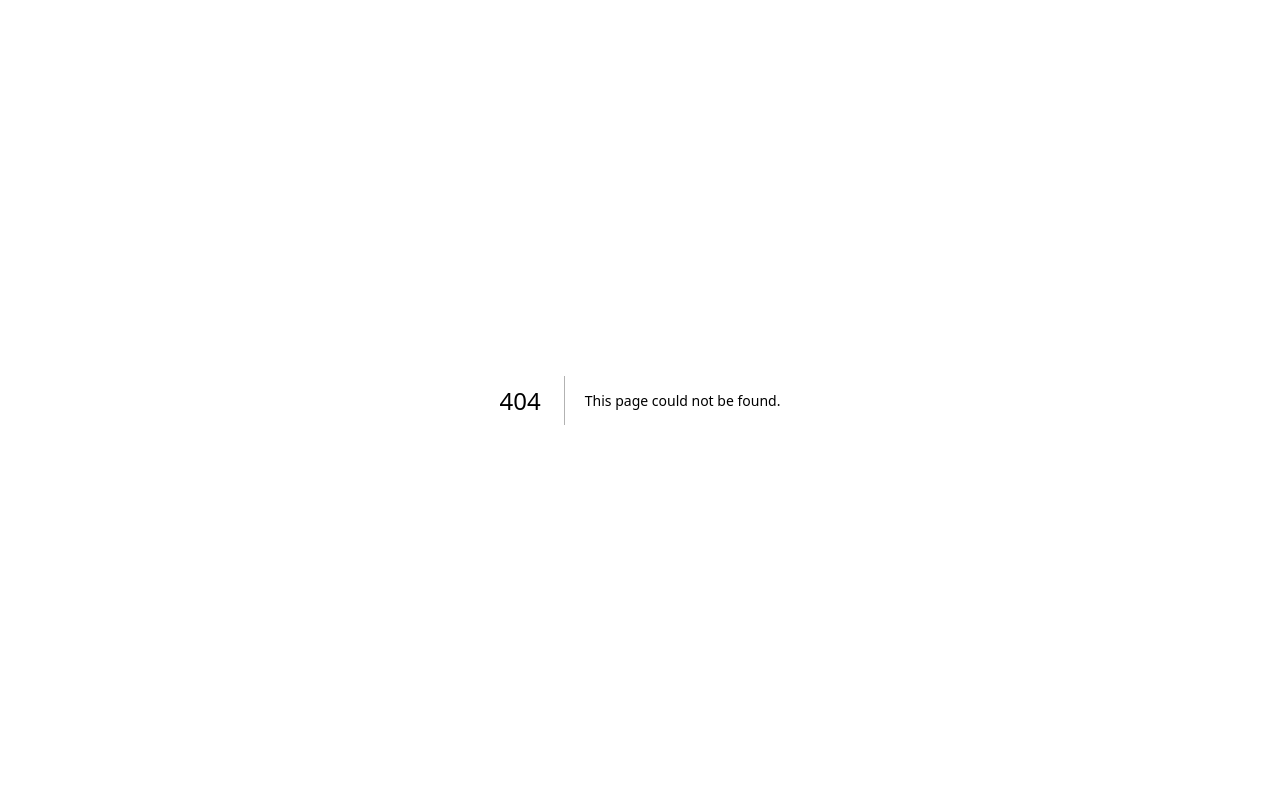
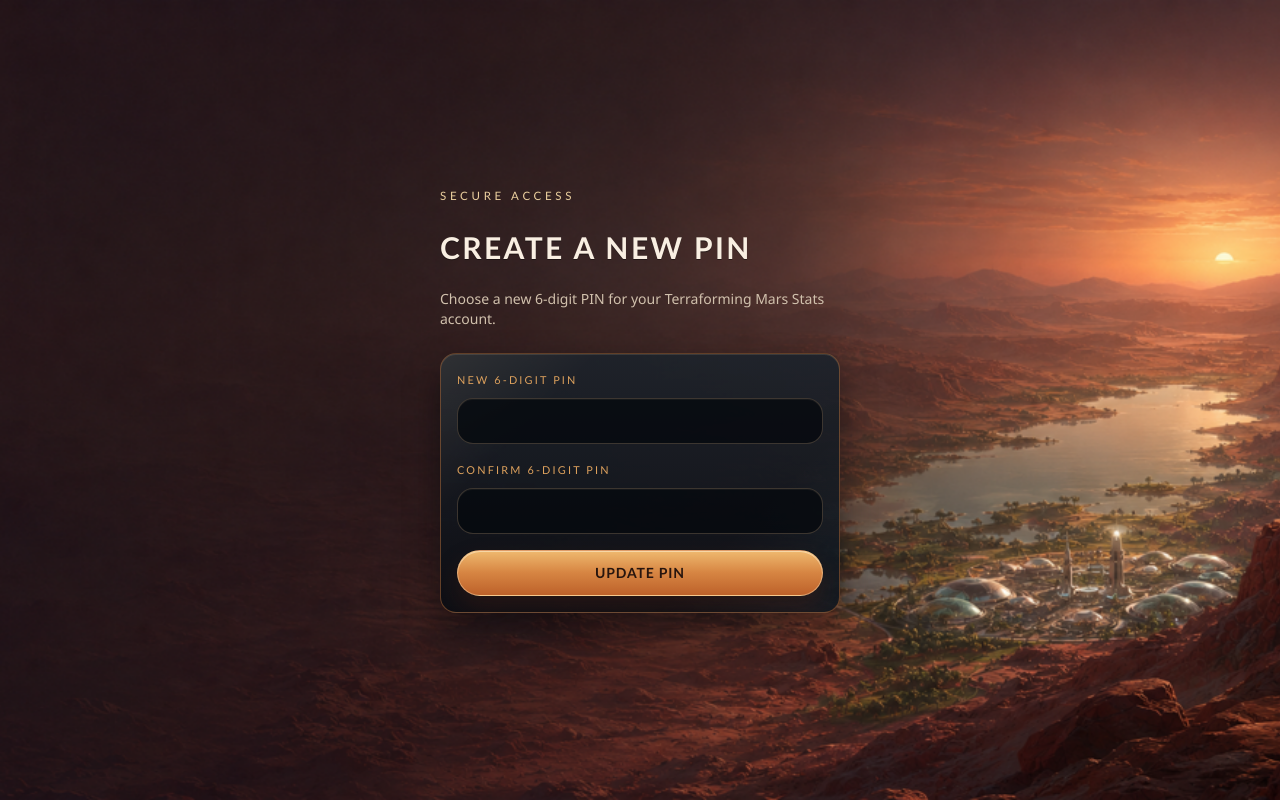
Before and after one commit to Fochizzy/terraforming-mars-stats, a Next.js app: page /reset-pin in a window 1280 px wide. Before the commit this address had no page. Built offline with nearby package versions, Linux system fonts and the light colour scheme.

Commit message:
Add Supabase email confirmation and PIN recovery
Add registered-email authentication with six-digit PINs, recovery handling for PKCE and hash-token links, forced reset support for existing users, and Supabase migration fixes.

```diff
--- a/src/app/(auth)/login/page.tsx
+++ b/src/app/(auth)/login/page.tsx
@@ -15,8 +15,7 @@ export default async function LoginPage({
         <p className="tm-display-eyebrow">Mission Access</p>
         <h1 className="tm-display-title text-3xl font-bold">Join Your Group</h1>
         <p className="tm-body-copy text-sm">
-          Sign in with your username and 4-digit PIN, or create an account
-          with your full name.
+          Sign in with your registered email and 6-digit PIN, or create a confirmed account with your full name and username.
         </p>
         <LoginForm nextPath={nextPath} />
       </section>
--- /dev/null
+++ b/src/app/(auth)/reset-pin/page.tsx
@@ -0,0 +1,16 @@
+import { ResetPinForm } from '@/features/auth/reset-pin-form';
+
+export default function ResetPinPage() {
+  return (
+    <main className="tm-app-shell">
+      <section className="mx-auto flex min-h-screen max-w-md flex-col justify-center gap-6 px-6 py-12 text-stone-100">
+        <p className="tm-display-eyebrow">Secure Access</p>
+        <h1 className="tm-display-title text-3xl font-bold">Create a New PIN</h1>
+        <p className="tm-body-copy text-sm">
+          Choose a new 6-digit PIN for your Terraforming Mars Stats account.
+        </p>
+        <ResetPinForm />
+      </section>
+    </main>
+  );
+}
--- a/src/app/layout.tsx
+++ b/src/app/layout.tsx
@@ -1,4 +1,5 @@
 import type { Metadata } from 'next';
+import { RecoveryHashRedirect } from '@/features/auth/recovery-hash-redirect';
 import './globals.css';
 
 export const metadata: Metadata = {
@@ -11,7 +12,10 @@ export default function RootLayout({
 }: Readonly<{ children: React.ReactNode }>) {
   return (
     <html lang="en">
-      <body>{children}</body>
+      <body>
+        <RecoveryHashRedirect />
+        {children}
+      </body>
     </html>
   );
 }
--- /dev/null
+++ b/src/features/auth/forgot-pin-form.tsx
@@ -0,0 +1,36 @@
+'use client';
+
+import { useState } from 'react';
+import { createSupabaseBrowserClient } from '@/lib/supabase/browser';
+import { buildAuthCallbackUrl } from './build-auth-callback-url';
+import { emailSchema } from './username-auth';
+
+export function ForgotPinForm() {
+  const [email, setEmail] = useState('');
+  const [message, setMessage] = useState('');
+  const [isError, setIsError] = useState(false);
+  const [isSubmitting, setIsSubmitting] = useState(false);
+
+  async function onSubmit(event: React.FormEvent<HTMLFormElement>) {
+    event.preventDefault();
+    setIsSubmitting(true);
+    setMessage('');
+    setIsError(false);
+
+    try {
+      const parsedEmail = emailSchema.parse(email);
+      const supabase = createSupabaseBrowserClient();
+      const redirectTo = buildAuthCallbackUrl(
+        window.location.origin,
+        '/reset-pin',
+      );
+      const { error } = await supabase.auth.resetPasswordForEmail(parsedEmail, {
+        redirectTo,
+      });
+
+      if (error) {
+        throw error;
+      }
+
+      setMessage('Check your email for a secure PIN reset link.');
+    } catch (error) {
--- a/src/features/auth/login-form.tsx
+++ b/src/features/auth/login-form.tsx
@@ -2,11 +2,12 @@
 
 import { useState } from 'react';
 import { createSupabaseBrowserClient } from '@/lib/supabase/browser';
+import { buildAuthCallbackUrl } from './build-auth-callback-url';
 import {
-  buildSyntheticAuthEmail,
-  normalizeUsername,
+  emailSchema,
   pinSchema,
   signupFullNameSchema,
+  signupUsernameSchema,
 } from './username-auth';
 
 type AuthMode = 'sign-in' | 'sign-up';
@@ -14,78 +15,80 @@ type AuthMode = 'sign-in' | 'sign-up';
 export function LoginForm({ nextPath = '/log-game/import' }: { nextPath?: string }) {
   const [mode, setMode] = useState<AuthMode>('sign-in');
   const [fullName, setFullName] = useState('');
+  const [username, setUsername] = useState('');
+  const [email, setEmail] = useState('');
   const [pin, setPin] = useState('');
+  const [isSubmitting, setIsSubmitting] = useState(false);
   const [status, setStatus] = useState<{
     message: string;
-    state: 'error' | 'idle';
-  }>({
-    message: '',
-    state: 'idle',
-  });
-  const [username, setUsername] = useState('');
+    state: 'error' | 'idle' | 'success';
+  }>({ message: '', state: 'idle' });
 
   async function onSubmit(event: React.FormEvent<HTMLFormElement>) {
     event.preventDefault();
-
     setStatus({ message: '', state: 'idle' });
+    setIsSubmitting(true);
 
     try {
-      const normalizedUsername = normalizeUsername(username);
-      const parsedPin = pinSchema.parse(pin);
       const supabase = createSupabaseBrowserClient();
+      const parsedEmail = emailSchema.parse(email);
 
       if (mode === 'sign-in') {
-        const { error } = await supabase.auth.signInWithPassword({
-          email: buildSyntheticAuthEmail(normalizedUsername),
+        const parsedPin = pinSchema.parse(pin);
+        const { data, error } = await supabase.auth.signInWithPassword({
+          email: parsedEmail,
           password: parsedPin,
         });
 
-        if (error) {
+        if (error || !data.user) {
           setStatus({
-            message: 'Unknown username or incorrect PIN.',
+            message: 'The email address or 6-digit PIN was not recognized.',
             state: 'error',
           });
           return;
         }
 
-        window.location.assign(nextPath);
+        const { data: profile } = await supabase
+          .from('user_profiles')
+          .select('credential_reset_required')
+          .eq('user_id', data.user.id)
+          .maybeSingle();
+
+        window.location.assign(
+          profile?.credential_reset_required ? '/reset-pin' : nextPath,
+        );
         return;
       }
 
       const parsedFullName = signupFullNameSchema.parse(fullName);
+      const parsedUsername = signupUsernameSchema.parse(username);
+      const parsedPin = pinSchema.parse(pin);
+      const emailRedirectTo = buildAuthCallbackUrl(window.location.origin, nextPath);
+
       const { data, error } = await supabase.auth.signUp({
-        email: buildSyntheticAuthEmail(normalizedUsername),
+        email: parsedEmail,
         options: {
           data: {
             full_name: parsedFullName,
+            username: parsedUsername,
           },
+          emailRedirectTo,
         },
         password: parsedPin,
       });
 
       if (error || !data.user) {
         setStatus({
-          message: 'That username is unavailable right now.',
+          message: error?.message ?? 'Could not create that account.',
           state: 'error',
         });
         return;
       }
 
-      const { error: profileError } = await supabase.from('user_profiles').insert({
-        full_name: parsedFullName,
-        user_id: data.user.id,
-        username: normalizedUsername,
+      setStatus({
+        message: `Confirmation sent to ${parsedEmail}. Open the email to activate your account.`,
+        state: 'success',
       });
-
-      if (profileError) {
-        setStatus({
-          message: 'Could not finish creating that account.',
-          state: 'error',
-        });
-        return;
-      }
-
-      window.location.assign(nextPath);
     } catch (error) {
       setStatus({
         message:
@@ -94,6 +97,8 @@ export function LoginForm({ nextPath = '/log-game/import' }: { nextPath?: string
             : 'Could not complete authentication right now.',
         state: 'error',
       });
+    } finally {
+      setIsSubmitting(false);
     }
   }
 
@@ -104,26 +109,35 @@ export function LoginForm({ nextPath = '/log-game/import' }: { nextPath?: string
           className={
             mode === 'sign-in' ? 'tm-button-primary flex-1' : 'tm-button-secondary flex-1'
           }
-          onClick={() => setMode('sign-in')}
+          onClick={() => {
+            setMode('sign-in');
+            setStatus({ message: '', state: 'idle' });
+          }}
           type="button"
         >
-          Use Sign In
+          Sign In
         </button>
         <button
           className={
             mode === 'sign-up' ? 'tm-button-primary flex-1' : 'tm-button-secondary flex-1'
           }
-          onClick={() => setMode('sign-up')}
+          onClick={() => {
+            setMode('sign-up');
+            setStatus({ message: '', state: 'idle' });
+          }}
           type="button"
         >
-          Use Create Account
+          Create Account
         </button>
       </div>
+
       {mode === 'sign-up' ? (
+        <>
           <label className="flex flex-col gap-2 text-sm">
             <span className="tm-data-label">Full Name</span>
             <input
               aria-label="Full Name"
+              autoComplete="name"
               className="tm-input"
               onChange={(event) => setFullName(event.target.value)}
               placeholder="First Name Last Name"
@@ -132,7 +146,6 @@ export function LoginForm({ nextPath = '/log-game/import' }: { nextPath?: string
               value={fullName}
             />
           </label>
-      ) : null}
           <label className="flex flex-col gap-2 text-sm">
             <span className="tm-data-label">Username</span>
             <input
@@ -147,25 +160,58 @@ export function LoginForm({ nextPath = '/log-game/import' }: { nextPath?: string
               value={username}
             />
           </label>
+        </>
+      ) : null}
+
       <label className="flex flex-col gap-2 text-sm">
-        <span className="tm-data-label">4-Digit PIN</span>
+        <span className="tm-data-label">Email</span>
         <input
-          aria-label="4-Digit PIN"
+          aria-label="Email"
+          autoCapitalize="none"
+          autoComplete="email"
+          autoCorrect="off"
+          className="tm-input"
+          onChange={(event) => setEmail(event.target.value)}
+          placeholder="you@example.com"
+          required
+          type="email"
+          value={email}
+        />
+      </label>
+
+      <label className="flex flex-col gap-2 text-sm">
+        <span className="tm-data-label">
+          {mode === 'sign-in' ? '6-Digit PIN' : 'Create 6-Digit PIN'}
+        </span>
+        <input
+          aria-label={mode === 'sign-in' ? '6-Digit PIN' : 'Create 6-Digit PIN'}
+          autoComplete={mode === 'sign-in' ? 'current-password' : 'new-password'}
           className="tm-input"
           inputMode="numeric"
-          maxLength={4}
-          onChange={(event) => setPin(event.target.value)}
-          placeholder="1234"
+          maxLength={6}
+          minLength={6}
+          onChange={(event) => setPin(event.target.value.replace(/\D/g, ''))}
+          placeholder="6 digits"
           required
           type="password"
           value={pin}
         />
       </label>
-      <button className="tm-button-primary" type="submit">
-        {mode === 'sign-in' ? 'Sign In' : 'Create Account'}
+
+      <button className="tm-button-primary disabled:opacity-60" disabled={isSubmitting} type="submit">
+        {isSubmitting ? 'Processing...' : mode === 'sign-in' ? 'Sign In' : 'Create Account'}
       </button>
-      {status.state === 'error' ? (
-        <p className="text-sm text-red-300">{status.message}</p>
+
+      {mode === 'sign-in' ? (
+        <a className="text-center text-sm text-sky-200 underline-offset-4 hover:underline" href="/forgot-pin">
+          Forgot your PIN?
+        </a>
+      ) : null}
+
+      {status.state !== 'idle' ? (
+        <p className={status.state === 'error' ? 'text-sm text-red-300' : 'text-sm text-green-300'}>
+          {status.message}
+        </p>
       ) : null}
     </form>
   );
--- /dev/null
+++ b/src/features/auth/recovery-hash-redirect.tsx
@@ -0,0 +1,57 @@
+'use client';
+
+import { useEffect } from 'react';
+import { createSupabaseBrowserClient } from '@/lib/supabase/browser';
+
+export function RecoveryHashRedirect() {
+  useEffect(() => {
+    async function recoverSession() {
+      const hash = window.location.hash.startsWith('#')
+        ? window.location.hash.slice(1)
+        : window.location.hash;
+
+      if (!hash) {
+        return;
+      }
+
+      const params = new URLSearchParams(hash);
+      const recoveryType = params.get('type');
+      const accessToken = params.get('access_token');
+      const refreshToken = params.get('refresh_token');
+      const errorDescription = params.get('error_description');
+
+      if (errorDescription) {
+        const loginUrl = new URL('/login', window.location.origin);
+        loginUrl.searchParams.set('error', errorDescription);
+        window.history.replaceState({}, '', window.location.pathname + window.location.search);
+        window.location.replace(loginUrl.toString());
+        return;
+      }
+
+      if (recoveryType !== 'recovery' || !accessToken || !refreshToken) {
+        return;
+      }
+
+      const supabase = createSupabaseBrowserClient();
+      const { error } = await supabase.auth.setSession({
+        access_token: accessToken,
+        refresh_token: refreshToken,
+      });
+
+      window.history.replaceState({}, '', window.location.pathname + window.location.search);
+
+      if (error) {
+        const loginUrl = new URL('/login', window.location.origin);
+        loginUrl.searchParams.set('error', 'recovery_session');
+        window.location.replace(loginUrl.toString());
+        return;
+      }
+
+      window.location.replace('/reset-pin');
+    }
+
+    void recoverSession();
+  }, []);
+
+  return null;
+}
--- /dev/null
+++ b/src/features/auth/reset-pin-form.tsx
@@ -0,0 +1,100 @@
+'use client';
+
+import { useState } from 'react';
+import { createSupabaseBrowserClient } from '@/lib/supabase/browser';
+import { pinSchema } from './username-auth';
+
+export function ResetPinForm() {
+  const [pin, setPin] = useState('');
+  const [confirmPin, setConfirmPin] = useState('');
+  const [message, setMessage] = useState('');
+  const [isError, setIsError] = useState(false);
+  const [isSubmitting, setIsSubmitting] = useState(false);
+
+  async function onSubmit(event: React.FormEvent<HTMLFormElement>) {
+    event.preventDefault();
+    setIsSubmitting(true);
+    setMessage('');
+    setIsError(false);
+
+    try {
+      const parsedPin = pinSchema.parse(pin);
+      if (parsedPin !== confirmPin) {
+        throw new Error('PIN entries must match.');
+      }
+
+      const supabase = createSupabaseBrowserClient();
+      const { data: userData, error: userError } = await supabase.auth.getUser();
+      if (userError || !userData.user) {
+        throw new Error('Open the secure reset link from your email before changing your PIN.');
+      }
+
+      const { error: updateError } = await supabase.auth.updateUser({
+        password: parsedPin,
+      });
+      if (updateError) {
+        throw updateError;
+      }
+
+      const { error: profileError } = await supabase
+        .from('user_profiles')
+        .update({
+          credential_reset_required: false,
+          updated_at: new Date().toISOString(),
+        })
+        .eq('user_id', userData.user.id);
+      if (profileError) {
+        throw profileError;
+      }
+
+      setMessage('Your 6-digit PIN has been updated. Redirecting to your profile...');
+      window.setTimeout(() => window.location.assign('/profile'), 800);
+    } catch (error) {
+      setIsError(true);
+      setMessage(error instanceof Error ? error.message : 'Could not update your PIN.');
+    } finally {
+      setIsSubmitting(false);
+    }
+  }
+
+  return (
+    <form className="tm-panel flex flex-col gap-4" onSubmit={onSubmit}>
+      <label className="flex flex-col gap-2 text-sm">
+        <span className="tm-data-label">New 6-Digit PIN</span>
+        <input
+          aria-label="New 6-Digit PIN"
+          autoComplete="new-password"
+          className="tm-input"
+          inputMode="numeric"
+          maxLength={6}
+          minLength={6}
+          onChange={(event) => setPin(event.target.value.replace(/\D/g, ''))}
+          required
+          type="password"
+          value={pin}
+        />
+      </label>
+      <label className="flex flex-col gap-2 text-sm">
+        <span className="tm-data-label">Confirm 6-Digit PIN</span>
+        <input
+          aria-label="Confirm 6-Digit PIN"
+          autoComplete="new-password"
+          className="tm-input"
+          inputMode="numeric"
+          maxLength={6}
+          minLength={6}
+          onChange={(event) => setConfirmPin(event.target.value.replace(/\D/g, ''))}
+          required
+          type="password"
+          value={confirmPin}
+        />
+      </label>
+      <button className="tm-button-primary disabled:opacity-60" disabled={isSubmitting} type="submit">
+        {isSubmitting ? 'Updating...' : 'Update PIN'}
+      </button>
+      {message ? (
+        <p className={isError ? 'text-sm text-red-300' : 'text-sm text-green-300'}>{message}</p>
+      ) : null}
+    </form>
+  );
+}
```
Also changed, not shown: src/app/(auth)/forgot-pin/page.tsx (added, +16 -0 lines), src/features/auth/username-auth.ts (+16 -4 lines), 2 other files (tests, documents, lock files or other folders). Lines whose indentation alone changed are shown as unchanged.
